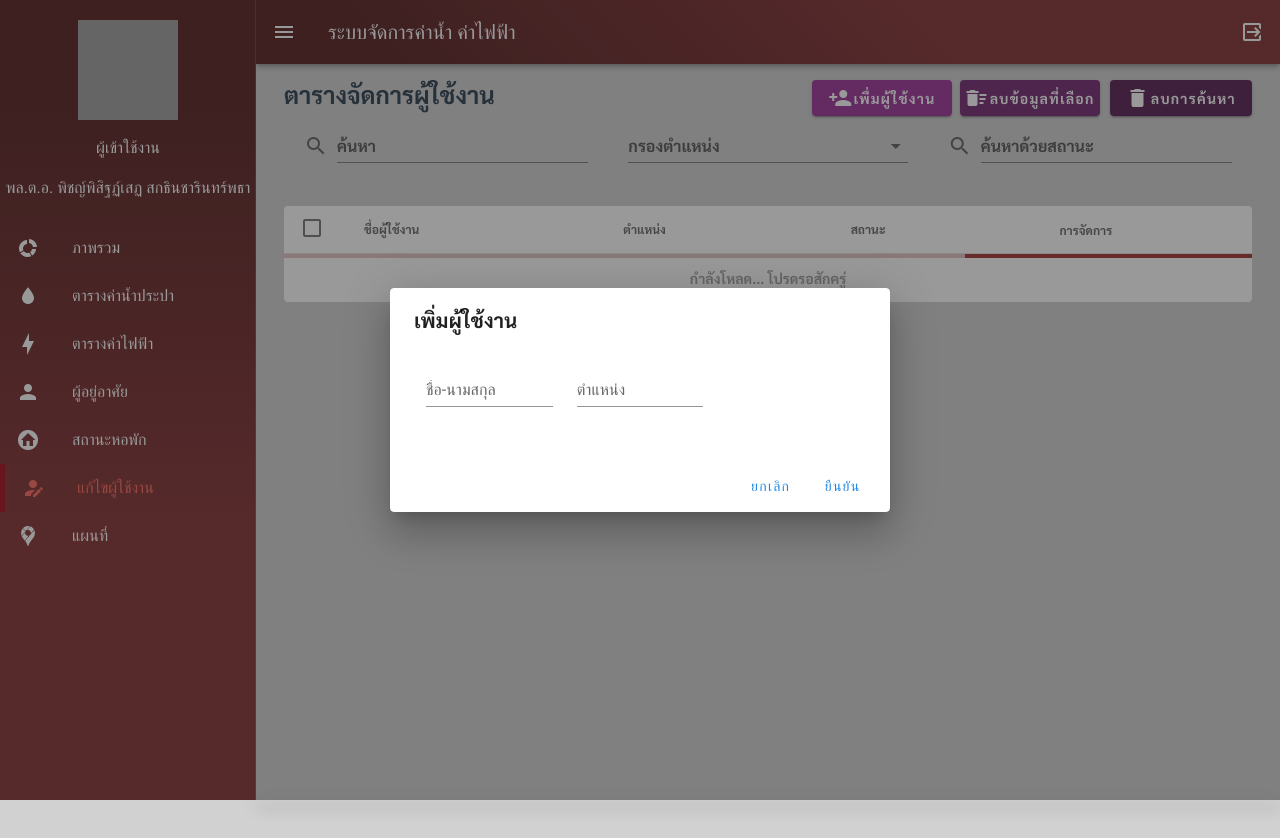
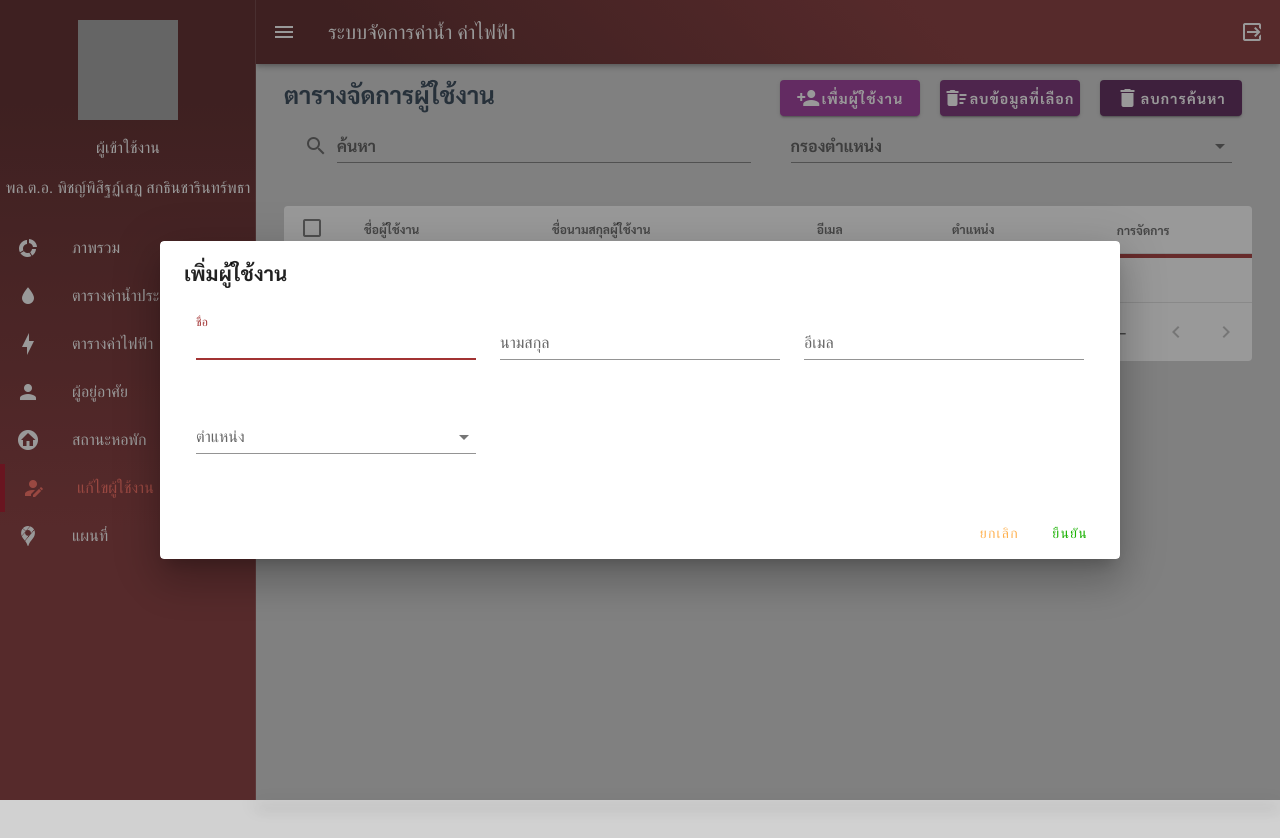
Before and after one commit to eznos/BMS-Back-Office-UI, a Vue app: page /manageuser in a window 1280 px wide. Both pictures are taken after a click on the button "เพื่มผู้ใช้งาน". Shown: the top 838 px of the page. Built offline with nearby package versions, Linux system fonts and the light colour scheme; grey boxes are pictures that could not be loaded.

Commit message:
- feat(✨): create new filter and new validate in form in manage user

```diff
--- a/src/views/table/Manageuser.vue
+++ b/src/views/table/Manageuser.vue
@@ -12,9 +12,9 @@
         </div>
         <div>
           <!-- add user -->
-          <v-dialog v-model="dialog" persistent max-width="500px">
+          <v-dialog v-model="dialog" persistent max-width="75%">
             <template v-slot:activator="{ on: attrs }">
-              <v-btn color="#9B3499" dark v-on="{ ...attrs }">
+              <v-btn color="#9B3499" class="filter" dark v-on="{ ...attrs }">
                 <v-icon> mdi-account-plus </v-icon>
                 เพื่มผู้ใช้งาน
               </v-btn>
@@ -27,34 +27,60 @@
               </v-card-title>
               <v-card-text>
                 <v-container>
+                  <v-form ref="form" v-model="valid" lazy-validation>
                     <v-row>
                       <v-col cols="12" sm="6" md="4">
                         <v-text-field
-                        v-model="editedItem.name"
-                        label="ชื่อ-นามสกุล"
+                          v-model="editedItem.fristName"
+                          label="ชื่อ"
+                          autofocus
+                          required
+                          :rules="rules.name"
                         ></v-text-field>
                       </v-col>
                       <v-col cols="12" sm="6" md="4">
                         <v-text-field
+                          v-model="editedItem.lastName"
+                          label="นามสกุล"
+                          required
+                          :rules="rules.name"
+                        ></v-text-field>
+                      </v-col>
+                      <v-col cols="12" sm="6" md="4">
+                        <v-text-field
+                          v-model="editedItem.email"
+                          label="อีเมล"
+                          required
+                          :rules="[rules.email.regex]"
+                        ></v-text-field>
+                      </v-col>
+                      <v-col cols="12" sm="6" md="4">
+                        <v-select
                           v-model="editedItem.permission"
                           label="ตำแหน่ง"
-                      ></v-text-field>
+                          :items="permission"
+                          required
+                          :rules="rules.name"
+                        >
+                        </v-select>
                       </v-col>
-
                     </v-row>
+                  </v-form>
                 </v-container>
               </v-card-text>
               <v-card-actions>
                 <v-spacer></v-spacer>
-                <v-btn color="blue darken-1" text @click="close">
-                  ยกเลิก
+                <v-form>
+                  <v-btn color="warning" text @click="close"> ยกเลิก </v-btn>
+                  <v-btn color="agree" text :disabled="!valid" @click="save">
+                    ยืนยัน
                   </v-btn>
-                <v-btn color="blue darken-1" text @click="save"> ยืนยัน </v-btn>
+                </v-form>
               </v-card-actions>
             </v-card>
           </v-dialog>
           <!-- delete water user -->
-          <v-dialog v-model="dialogDelete" max-width="500px">
+          <v-dialog v-model="dialogDelete" max-width="75%">
             <v-card>
               <v-card-title class="text-h5"
                 >ต้องการลบผู้อยู่อาศัยคนนี้หรือไม่?</v-card-title
@@ -79,12 +105,20 @@
             v-bind="attrs"
             v-on="on"
             @click="clear"
-            class="ml-2 filter"
+            class="filter"
           >
             <v-icon>mdi-delete-sweep</v-icon>
             ลบข้อมูลที่เลือก
           </v-btn>
-          <v-btn dark color="#561F55" v-bind="attrs" v-on="on" @click="clear">
+          <!-- clear -->
+          <v-btn
+            dark
+            color="#561F55"
+            class="filter"
+            v-bind="attrs"
+            v-on="on"
+            @click="clear"
+          >
             <v-icon>mdi-delete</v-icon>
             ลบการค้นหา
           </v-btn>
@@ -101,10 +135,9 @@
           clearable
           class="filter"
         ></v-text-field>
-
         <!-- search by permission -->
         <v-select
-          v-model="statusFilter"
+          v-model="statusFilterValue"
           prepend-icon=""
           label="กรองตำแหน่ง"
           :items="permission"
@@ -112,16 +145,6 @@
           class="filter"
         >
         </v-select>
-                <!-- Filter for  status-->
-        <v-text-field
-          v-model="statusFilterValue"
-          prepend-icon="mdi-magnify"
-          type="text"
-          label="ค้นหาด้วยสถานะ"
-          clearable
-          class="filter"
-        ></v-text-field>
-
       </v-row>
     </div>
     <v-container>
@@ -138,7 +161,6 @@
             loading
             loading-text="กำลังโหลด... โปรดรอสักครู่"
             show-select
-            :hide-default-footer="true"
           >
             <template v-slot:top>
               <!-- v-container, v-col and v-row are just for decoration purposes. -->
@@ -166,7 +188,7 @@ export default {
     modal: false,
     dialog: false,
     menu: false,
-    permission: ["ว่าง", "ไม่ว่าง"],
+    permission: ["admin", "user"],
     search: "",
     dialogDelete: false,
     // Filter models.
@@ -176,13 +198,26 @@ export default {
     editedIndex: -1,
     editedItem: {
       name: "",
-
       permission: "",
     },
     defaultItem: {
       name: "",
+      permission: "",
+    },
+    rules: {
+      name: [
+        (v) => !!v || "กรุณากรอกข้อมูล",
+        (v) =>
+          (v && v.length >= 2) || "กรอกชื่อหรือนามสกุลให้มากกว่า 2 ตัวอักษร",
+      ],
 
-      permission: "",
+      email: {
+        required: (v) => !!v || "กรุณาใส่อีเมลของผู้รับ",
+        regex: (v) =>
+          /^(([^<>()[\]\\.,;:\s@"]+(\.[^<>()[\]\\.,;:\s@"]+)*)|(".+"))@((\[[0-9]{1,3}\.[0-9]{1,3}\.[0-9]{1,3}\.[0-9]{1,3}])|(([a-zA-Z\-0-9]+\.)+[a-zA-Z]{2,}))$/.test(
+            v
+          ) || "อีเมลไม่ถูกต้อง",
+      },
     },
   }),
   computed: {
@@ -193,19 +228,26 @@ export default {
       return [
         {
           text: "ชื่อผู้ใช้งาน",
-          value: "name",
+          value: "fristName",
           align: "left",
-          // filter: this.nameFilter,
+          search: "",
+          filter: this.nameFilter,
+        },
+        {
+          text: "ชื่อนามสกุลผู้ใช้งาน",
+          value: "lastName",
+          align: "left",
+          search: "",
+        },
+        // email
+        {
+          text: "อีเมล",
+          value: "email",
         },
         {
           text: "ตำแหน่ง",
           value: "permission",
-          filter: this.stateFilter,
-        },
-        {
-          text: "สถานะ",
-          value: "status",
-          search: "",
+          filter: this.statusFilter,
         },
         {
           text: "การจัดการ",
@@ -330,7 +372,6 @@ export default {
   margin-top: 15px;
 }
 
-
 .mx-auto {
   font-size: 30px;
 }
```
Lines whose indentation alone changed are shown as unchanged.
